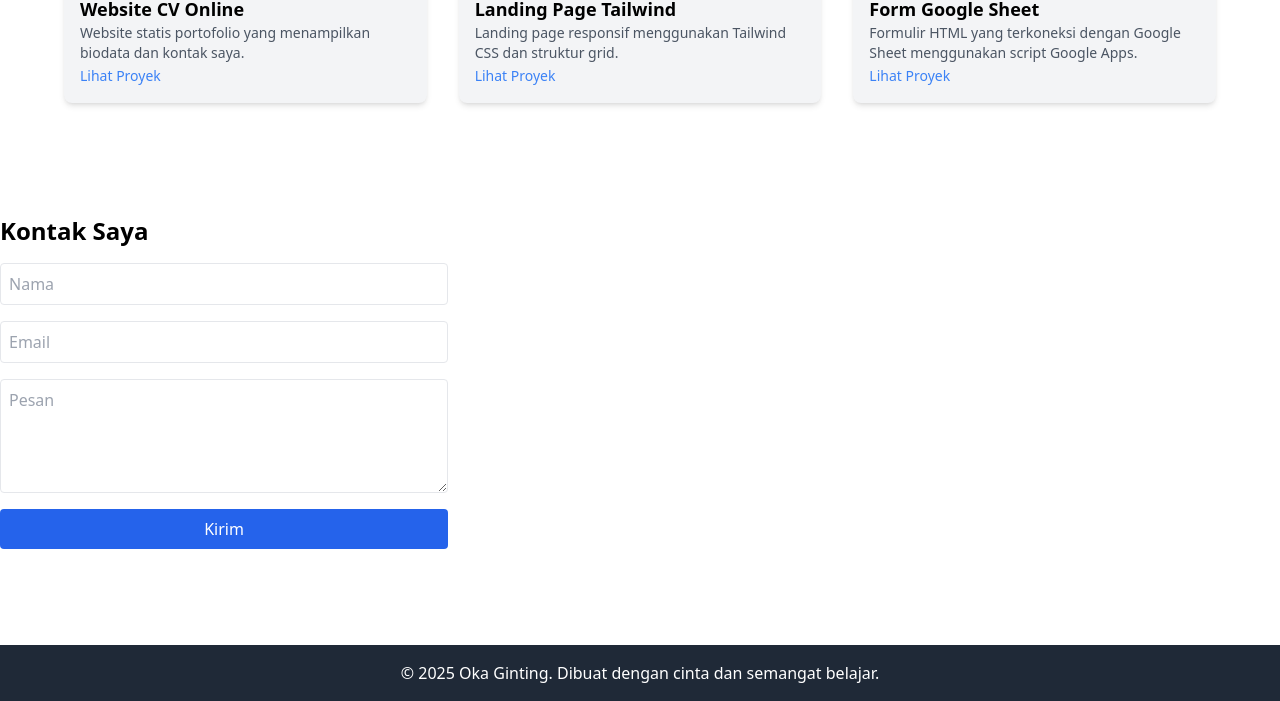
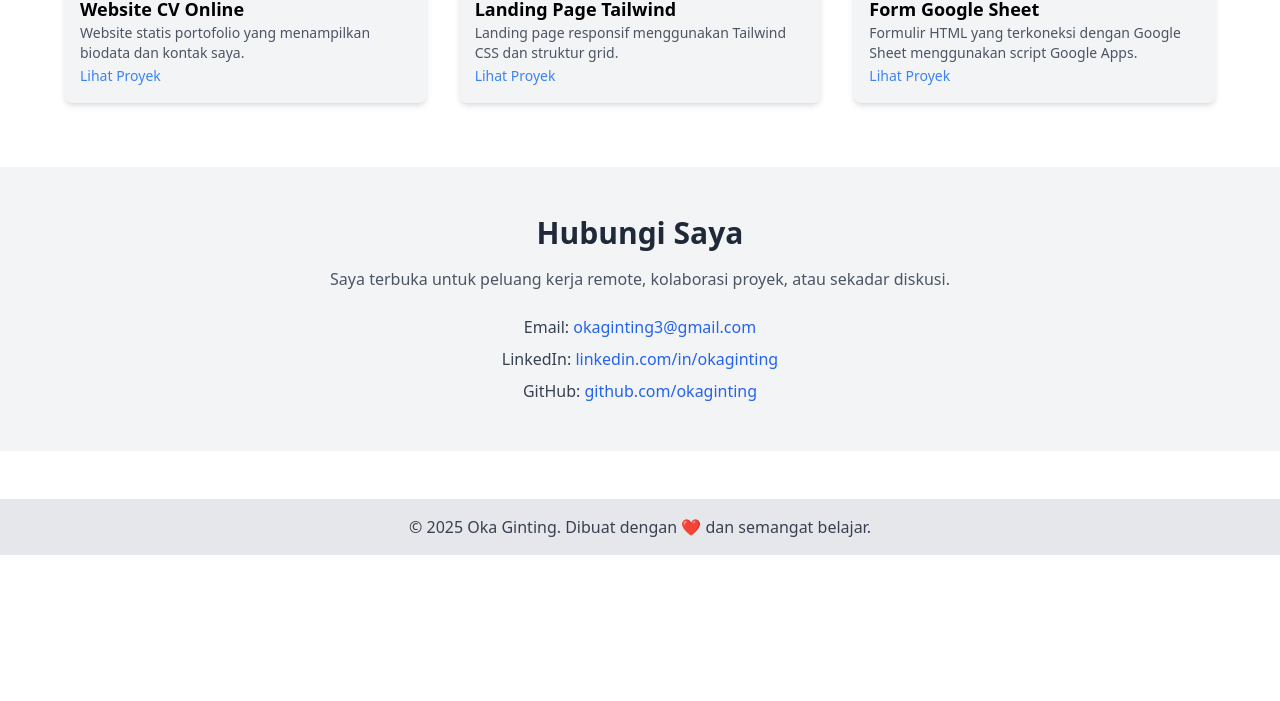
Before and after one commit to okaginting/learning, a plain HTML site: page index-fullpage.html in a window 1280 px wide. Shown: the part 1109-1810 px from the top of the page. After the commit the page ends 1664 px from the top, so only its background shows below. Drawn offline with nearby package versions, Linux system fonts and the light colour scheme.

Commit message:
Update index-fullpage.html

```diff
--- a/index-fullpage.html
+++ b/index-fullpage.html
@@ -96,20 +96,24 @@
   </div>
 </section>
 
-  <!-- Kontak -->
-  <section id="kontak" class="py-12 container mx-auto">
-    <h3 class="text-2xl font-semibold mb-4">Kontak Saya</h3>
-    <form action="https://script.google.com/macros/s/YOUR_SCRIPT_ID/exec" method="POST" class="grid gap-4 max-w-md">
-      <input type="text" name="nama" placeholder="Nama" class="p-2 border rounded" required>
-      <input type="email" name="email" placeholder="Email" class="p-2 border rounded" required>
-      <textarea name="pesan" rows="4" placeholder="Pesan" class="p-2 border rounded" required></textarea>
-      <button type="submit" class="bg-blue-600 text-white px-4 py-2 rounded hover:bg-blue-700">Kirim</button>
-    </form>
-  </section>
+  <section id="kontak" class="bg-gray-100 dark:bg-gray-800 py-12 px-4">
+  <div class="max-w-4xl mx-auto text-center">
+    <h2 class="text-3xl font-bold mb-4 text-gray-800 dark:text-white">Hubungi Saya</h2>
+    <p class="text-gray-600 dark:text-gray-300 mb-6">
+      Saya terbuka untuk peluang kerja remote, kolaborasi proyek, atau sekadar diskusi.
+    </p>
+    <div class="space-y-2">
+      <p class="text-gray-700 dark:text-gray-200">Email: <a href="mailto:okaginting3@gmail.com" class="text-blue-600 dark:text-blue-400 hover:underline">okaginting3@gmail.com</a></p>
+      <p class="text-gray-700 dark:text-gray-200">LinkedIn: <a href="https://linkedin.com/in/okaginting" class="text-blue-600 dark:text-blue-400 hover:underline">linkedin.com/in/okaginting</a></p>
+      <p class="text-gray-700 dark:text-gray-200">GitHub: <a href="https://github.com/okaginting" class="text-blue-600 dark:text-blue-400 hover:underline">github.com/okaginting</a></p>
+    </div>
+  </div>
+</section>
 
-  <!-- Footer -->
-  <footer class="bg-gray-800 text-white text-center py-4 mt-12">
-    <p>© 2025 Oka Ginting. Dibuat dengan cinta dan semangat belajar.</p>
-  </footer>
+
+  <footer class="bg-gray-200 dark:bg-gray-900 text-center py-4 mt-12">
+  <p class="text-gray-700 dark:text-gray-300">© 2025 Oka Ginting. Dibuat dengan ❤️ dan semangat belajar.</p>
+</footer>
+
 </body>
 </html>
```
